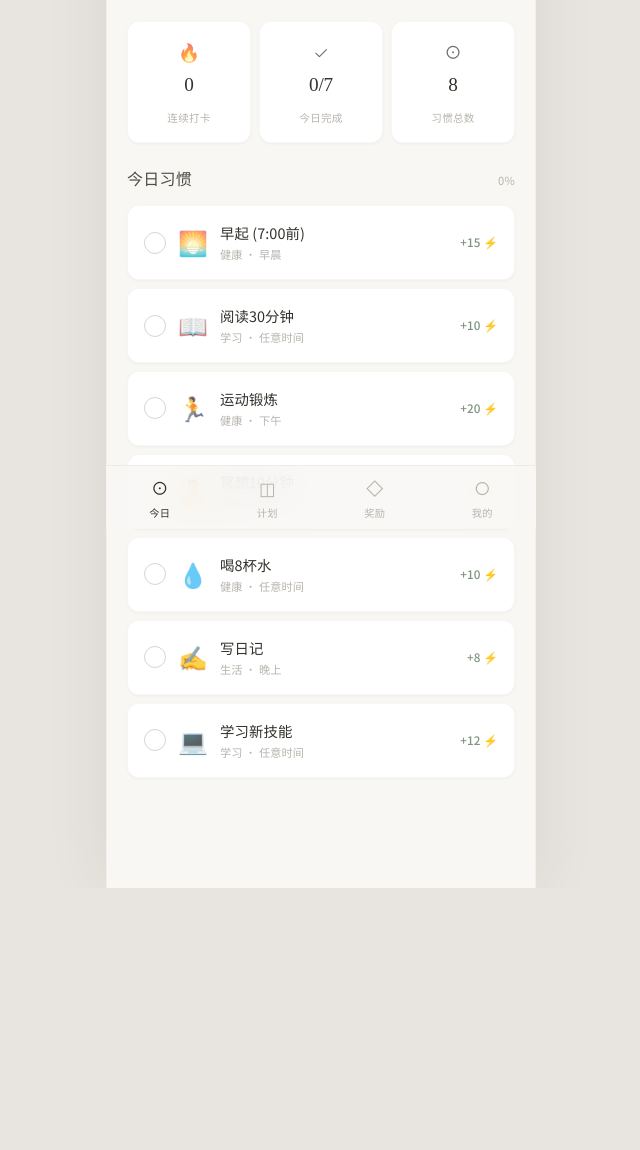
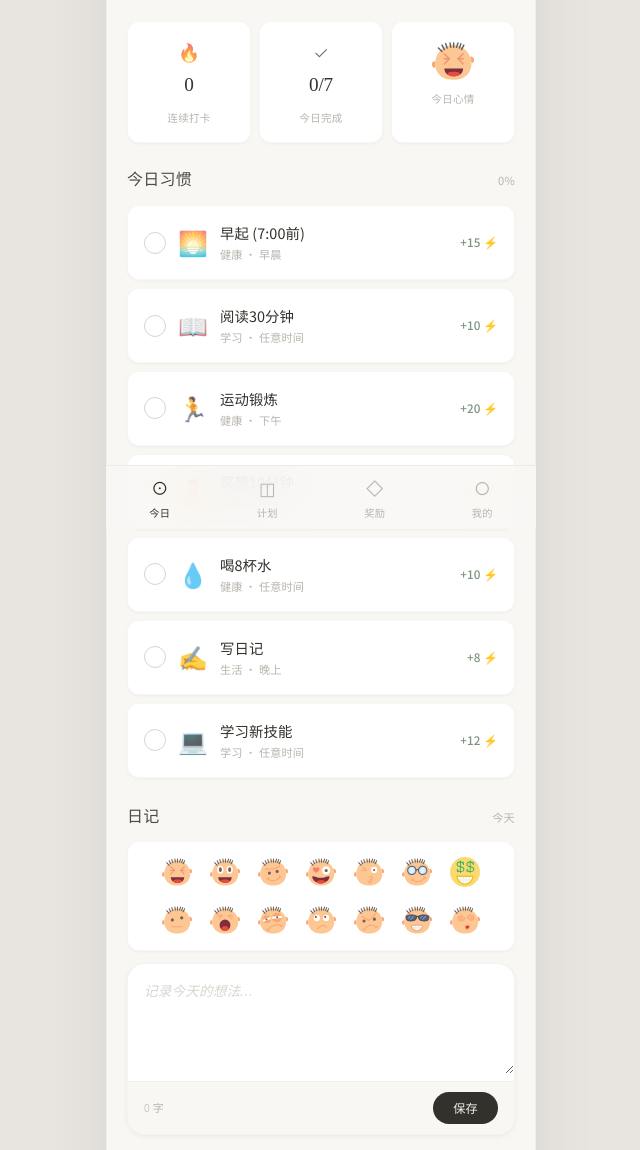
Before and after one commit to zhaorui-gif/habit-tracker, a plain HTML site: page index.html in a window 1280 px wide. Shown: the part 271-1421 px from the top of the page, without its empty margins (319-959 px from the left). Before the commit the page ends 1159 px from the top, so only its background shows below. Drawn offline with Linux system fonts and the light colour scheme.

Commit message:
v3.1 日记迁移至今日 + 手绘表情心情系统
- 日记功能从【计划】迁移至【今日】Tab
- 【习惯总数】改为【今日心情】，展示14款手绘线条SVG表情
- 点击心情卡片 → 平滑滚动到日记区域
- 写日记时可选择当日心情 emoji，保存后首页同步更新
- 历史日记列表展示对应心情小图标
- 日历上的点标记同时反映计划和日记

```diff
--- a/app.js
+++ b/app.js
@@ -49,7 +49,14 @@ function migrateData(data) {
   if (!data.redeemHistory) data.redeemHistory = [];
   if (!data.energyHistory) data.energyHistory = {};
   if (!data.diaryEntries) data.diaryEntries = {};
+  // migrate old string diary entries to {text, mood} format
+  Object.keys(data.diaryEntries).forEach(k => {
+    if (typeof data.diaryEntries[k] === 'string') {
+      data.diaryEntries[k] = { text: data.diaryEntries[k], mood: 'smiling' };
+    }
+  });
   if (!data.streakBest) data.streakBest = 0;
+  if (!data.totalHabits) data.totalHabits = 0; // deprecated, kept for migration
   return data;
 }
 
@@ -187,6 +194,8 @@ function renderToday() {
   updateEnergyRing();
   updateStatsRow();
   renderTodayHabits();
+  renderDiary(todayStr());
+  updateMoodDisplay();
 }
 
 function updateHeaderEnergy() {
@@ -215,8 +224,15 @@ function updateStatsRow() {
   if (streak > appData.streakBest) { appData.streakBest = streak; saveData(appData); }
   $('#streakDays').textContent = streak;
   $('#todayDone').innerHTML = done + '/<span id="todayTotal">' + todayHabits.length + '</span>';
-  $('#totalHabits').textContent = appData.habits.length;
   $('#todayProgress').textContent = todayHabits.length > 0 ? Math.round((done/todayHabits.length)*100) + '%' : '0%';
+}
+
+function updateMoodDisplay() {
+  const today = todayStr();
+  const entry = appData.diaryEntries[today];
+  const mood = (entry && entry.mood) ? entry.mood : 'smiling';
+  const display = $('#moodDisplay');
+  if (display) display.src = 'moods/' + mood + '.svg';
 }
 
 function renderTodayHabits() {
@@ -280,7 +296,6 @@ function escHtml(str) { const d=document.createElement('div'); d.textContent=str
 function renderPlans() {
   renderCalendar();
   renderPlanList(selectedPlanDate);
-  renderDiary(selectedPlanDate);
 }
 
 /* ===== Calendar ===== */
@@ -312,7 +327,9 @@ function renderWeekCalendar(selectedDate) {
   }
 
   container.innerHTML = dates.map(d => {
-    const has = appData.plans.some(p => p.date === d.str) || !!appData.diaryEntries[d.str];
+    const diary = appData.diaryEntries[d.str];
+    const hasDiary = diary && (typeof diary === 'string' ? diary.trim() : (diary.text || '').trim());
+    const has = appData.plans.some(p => p.date === d.str) || !!hasDiary;
     const sel = d.str === selectedDate;
     const td = d.isToday;
     return `<div class="calendar-day${td?' today':''}${sel?' selected':''}${has?' has-plans':''}" data-date="${d.str}">
@@ -404,7 +421,9 @@ function dateStr(y, m, d) {
 }
 
 function cellHtml(d, ds, otherMonth, isToday, isSelected, todayStr) {
-  const hasPlans = appData.plans.some(p => p.date === ds) || !!appData.diaryEntries[ds];
+  const diary = appData.diaryEntries[ds];
+  const hasDiary = diary && (typeof diary === 'string' ? diary.trim() : (diary.text || '').trim());
+  const hasPlans = appData.plans.some(p => p.date === ds) || !!hasDiary;
   return `<div class="calendar-cell${otherMonth?' other-month':''}${isToday?' today':''}${isSelected?' selected':''}${hasPlans?' has-plans':''}" data-date="${ds}">
     ${d}<span class="cell-dot"></span>
   </div>`;
@@ -466,6 +485,29 @@ function deletePlan(planId) {
 }
 
 /* ===== Diary ===== */
+const MOOD_LIST = ['smiling','happy-2','cheeky','flirt','flirt-1','nerd','rich','confused','yawning','tired-1','dissapointment','angry','arrogant','faint'];
+
+function renderMoodPicker(dateStr) {
+  const container = $('#moodPicker');
+  if (!container) return;
+  const entry = appData.diaryEntries[dateStr];
+  const currentMood = (entry && entry.mood) ? entry.mood : '';
+
+  container.innerHTML = MOOD_LIST.map(m => {
+    const sel = m === currentMood ? ' selected' : '';
+    return `<div class="mood-option${sel}" data-mood="${m}">
+      <img src="moods/${m}.svg" alt="${m}" />
+    </div>`;
+  }).join('');
+
+  container.querySelectorAll('.mood-option').forEach(opt => {
+    opt.addEventListener('click', () => {
+      container.querySelectorAll('.mood-option').forEach(o => o.classList.remove('selected'));
+      opt.classList.add('selected');
+    });
+  });
+}
+
 function renderDiary(dateStr) {
   const editor = $('#diaryEditor');
   const dateLabel = $('#diaryDateLabel');
@@ -474,18 +516,25 @@ function renderDiary(dateStr) {
 
   if (dateLabel) dateLabel.textContent = dateStr === todayStr() ? '今天' : formatFullDate(dateStr);
 
+  // Render mood picker
+  renderMoodPicker(dateStr);
+
   // Load existing entry
-  const existing = appData.diaryEntries[dateStr] || '';
+  const entry = appData.diaryEntries[dateStr];
+  const existingText = (entry && entry.text) ? entry.text : '';
   if (editor) {
-    editor.value = existing;
+    editor.value = existingText;
     editor.dataset.diaryDate = dateStr;
   }
-  if (wordCount) wordCount.textContent = existing.length + ' 字';
+  if (wordCount) wordCount.textContent = existingText.length + ' 字';
 
   // Render past entries
   if (entryList) {
     const entries = Object.entries(appData.diaryEntries)
-      .filter(([d, txt]) => d !== dateStr && txt.trim())
+      .filter(([d, val]) => {
+        const txt = typeof val === 'string' ? val : (val && val.text ? val.text : '');
+        return d !== dateStr && txt.trim();
+      })
       .sort((a, b) => b[0].localeCompare(a[0]))
       .slice(0, 10);
 
@@ -494,10 +543,15 @@ function renderDiary(dateStr) {
       return;
     }
 
-    entryList.innerHTML = entries.map(([d, txt]) => {
-      const preview = txt.length > 120 ? txt.slice(0, 120) + '…' : txt;
+    entryList.innerHTML = entries.map(([d, val]) => {
+      const txt = typeof val === 'string' ? val : (val && val.text ? val.text : '');
+      const mood = (val && val.mood) ? val.mood : 'smiling';
+      const preview = txt.length > 80 ? txt.slice(0, 80) + '…' : txt;
       return `<div class="diary-entry" data-diary-date="${d}">
-        <div class="diary-entry-date">${formatFullDate(d)}</div>
+        <div class="diary-entry-date">
+          <img src="moods/${mood}.svg" style="width:20px;height:20px;vertical-align:-4px;margin-right:4px;" alt="" />
+          ${formatFullDate(d)}
+        </div>
         <div class="diary-entry-text">${escHtml(preview)}</div>
       </div>`;
     }).join('');
@@ -506,9 +560,7 @@ function renderDiary(dateStr) {
       entry.addEventListener('click', () => {
         selectedPlanDate = entry.dataset.diaryDate;
         renderPlans();
-        // Scroll to editor
-        const editorEl = $('#diaryEditor');
-        if (editorEl) editorEl.scrollIntoView({ behavior:'smooth' });
+        // Stay on Today tab — user is looking at past diaries via the list
       });
     });
   }
@@ -524,14 +576,26 @@ $('#btnSaveDiary').addEventListener('click', () => {
   if (!editor) return;
   const dateStr = editor.dataset.diaryDate || todayStr();
   const text = editor.value.trim();
-  if (text) {
-    appData.diaryEntries[dateStr] = text;
+
+  // Get selected mood
+  const selectedMood = $('#moodPicker').querySelector('.mood-option.selected');
+  const mood = selectedMood ? selectedMood.dataset.mood : 'smiling';
+
+  if (text || mood) {
+    appData.diaryEntries[dateStr] = { text, mood };
   } else {
     delete appData.diaryEntries[dateStr];
   }
   saveData(appData);
   renderDiary(dateStr);
+  updateMoodDisplay();
   renderCalendar();
+});
+
+// Click mood card to scroll to diary
+$('#moodCard').addEventListener('click', () => {
+  const diarySection = document.querySelector('.diary-section');
+  if (diarySection) diarySection.scrollIntoView({ behavior: 'smooth' });
 });
 
 /* ===== Calendar View Toggle ===== */
--- a/index.html
+++ b/index.html
@@ -49,10 +49,9 @@
           <span class="stat-value" id="todayDone">0/<span id="todayTotal">0</span></span>
           <span class="stat-label">今日完成</span>
         </div>
-        <div class="stat-card">
-          <span class="stat-icon">⊙</span>
-          <span class="stat-value" id="totalHabits">0</span>
-          <span class="stat-label">习惯总数</span>
+        <div class="stat-card stat-card-mood" id="moodCard">
+          <img class="mood-display" id="moodDisplay" src="moods/smiling.svg" alt="今日心情" />
+          <span class="stat-label">今日心情</span>
         </div>
       </div>
 
@@ -67,6 +66,23 @@
             <p>还没有习惯，去"我的"添加吧</p>
           </div>
         </div>
+      </div>
+
+      <!-- Diary Section with Mood Picker -->
+      <div class="section diary-section">
+        <div class="section-header">
+          <h2>日记</h2>
+          <span class="section-badge" id="diaryDateLabel">今天</span>
+        </div>
+        <div class="mood-picker" id="moodPicker"></div>
+        <div class="diary-editor-wrap">
+          <textarea id="diaryEditor" placeholder="记录今天的想法…"></textarea>
+          <div class="diary-toolbar">
+            <span class="diary-word-count" id="diaryWordCount">0 字</span>
+            <button class="btn-diary-save" id="btnSaveDiary">保存</button>
+          </div>
+        </div>
+        <div class="diary-list" id="diaryList"></div>
       </div>
     </div>
 
@@ -109,22 +125,6 @@
             <p>暂无计划</p>
           </div>
         </div>
-      </div>
-
-      <!-- Diary -->
-      <div class="section diary-section">
-        <div class="section-header">
-          <h2>日记</h2>
-          <span class="section-badge" id="diaryDateLabel">今天</span>
-        </div>
-        <div class="diary-editor-wrap">
-          <textarea id="diaryEditor" placeholder="记录今天的想法…"></textarea>
-          <div class="diary-toolbar">
-            <span class="diary-word-count" id="diaryWordCount">0 字</span>
-            <button class="btn-diary-save" id="btnSaveDiary">保存</button>
-          </div>
-        </div>
-        <div class="diary-list" id="diaryList"></div>
       </div>
     </div>
 
--- a/style.css
+++ b/style.css
@@ -305,6 +305,78 @@ body {
   color: var(--text-tertiary);
   font-weight: 350;
   letter-spacing: 0.03em;
+}
+
+/* Mood card — larger, clickable, shows SVG */
+.stat-card-mood {
+  cursor: pointer;
+  position: relative;
+  transition: all 0.25s cubic-bezier(0.22, 0.61, 0.36, 1);
+}
+
+.stat-card-mood:active {
+  box-shadow: var(--elevation-3);
+  transform: scale(0.96);
+}
+
+.mood-display {
+  width: 42px;
+  height: 42px;
+  display: block;
+  margin: 2px auto;
+  transition: transform 0.3s ease;
+}
+
+.stat-card-mood:active .mood-display {
+  transform: scale(1.15);
+}
+
+/* ==========================================================================
+   Mood Picker — emoji grid in diary
+   ========================================================================== */
+
+.mood-picker {
+  display: flex;
+  flex-wrap: wrap;
+  gap: 8px;
+  margin-bottom: 12px;
+  padding: 10px 12px;
+  background: var(--surface);
+  border-radius: var(--radius-md);
+  box-shadow: var(--elevation-1);
+  border: 0.5px solid rgba(51,49,44,0.04);
+  justify-content: center;
+}
+
+.mood-option {
+  width: 40px;
+  height: 40px;
+  border-radius: 50%;
+  border: 1.5px solid transparent;
+  cursor: pointer;
+  display: flex;
+  align-items: center;
+  justify-content: center;
+  transition: all 0.2s cubic-bezier(0.22, 0.61, 0.36, 1);
+  background: transparent;
+  padding: 4px;
+}
+
+.mood-option img {
+  width: 100%;
+  height: 100%;
+  pointer-events: none;
+}
+
+.mood-option:active {
+  transform: scale(0.85);
+}
+
+.mood-option.selected {
+  border-color: var(--stone-800);
+  background: var(--stone-50);
+  box-shadow: var(--elevation-1);
+  transform: scale(1.1);
 }
 
 /* ==========================================================================
```
Also changed, not shown: moods/angry.svg (added), moods/arrogant.svg (added), moods/cheeky.svg (added), moods/confused.svg (added), moods/dissapointment.svg (added), moods/faint.svg (added), moods/flirt-1.svg (added), moods/flirt.svg (added), moods/happy-2.svg (added), moods/nerd.svg (added), moods/rich.svg (added), moods/smiling.svg (added), moods/tired-1.svg (added), moods/yawning.svg (added).
